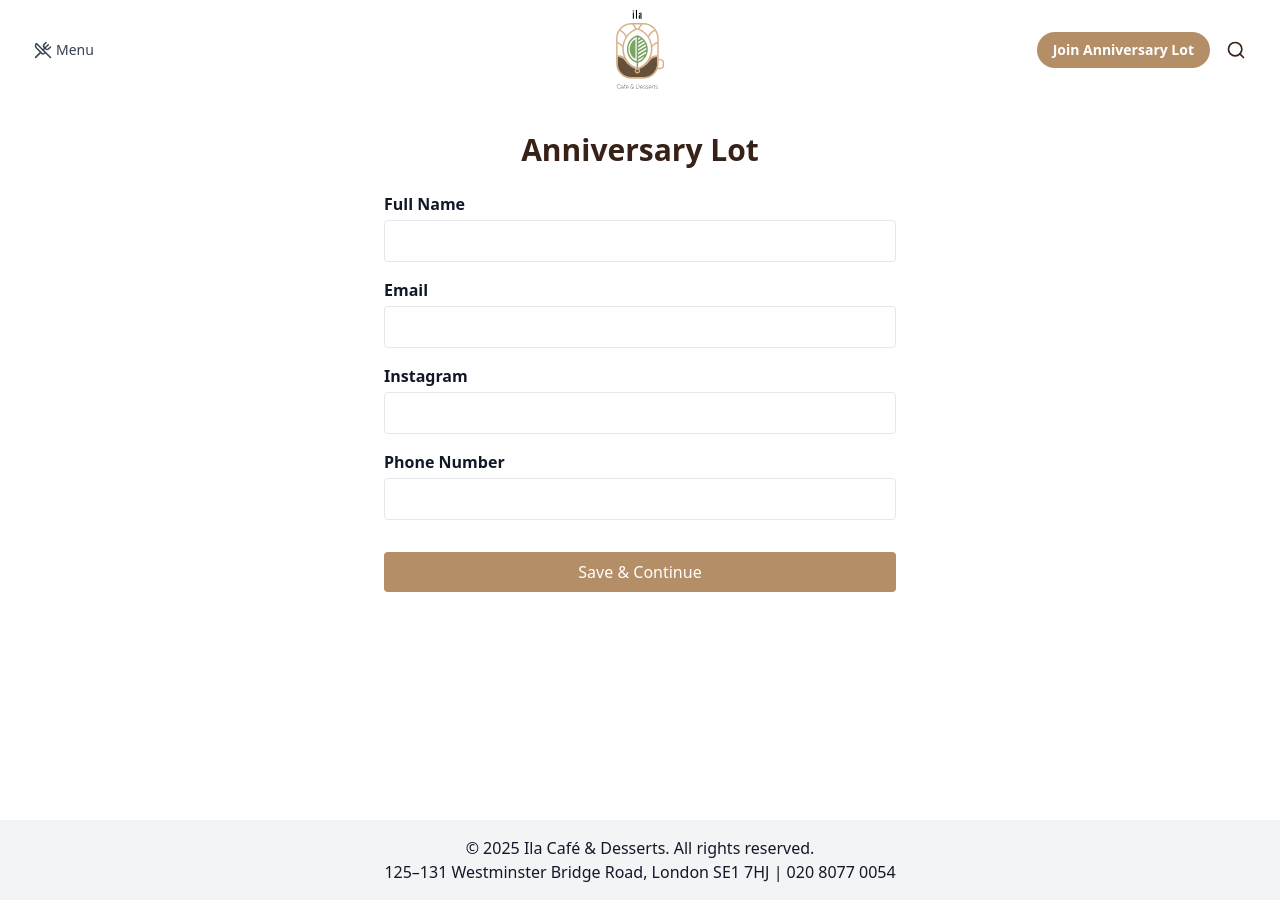
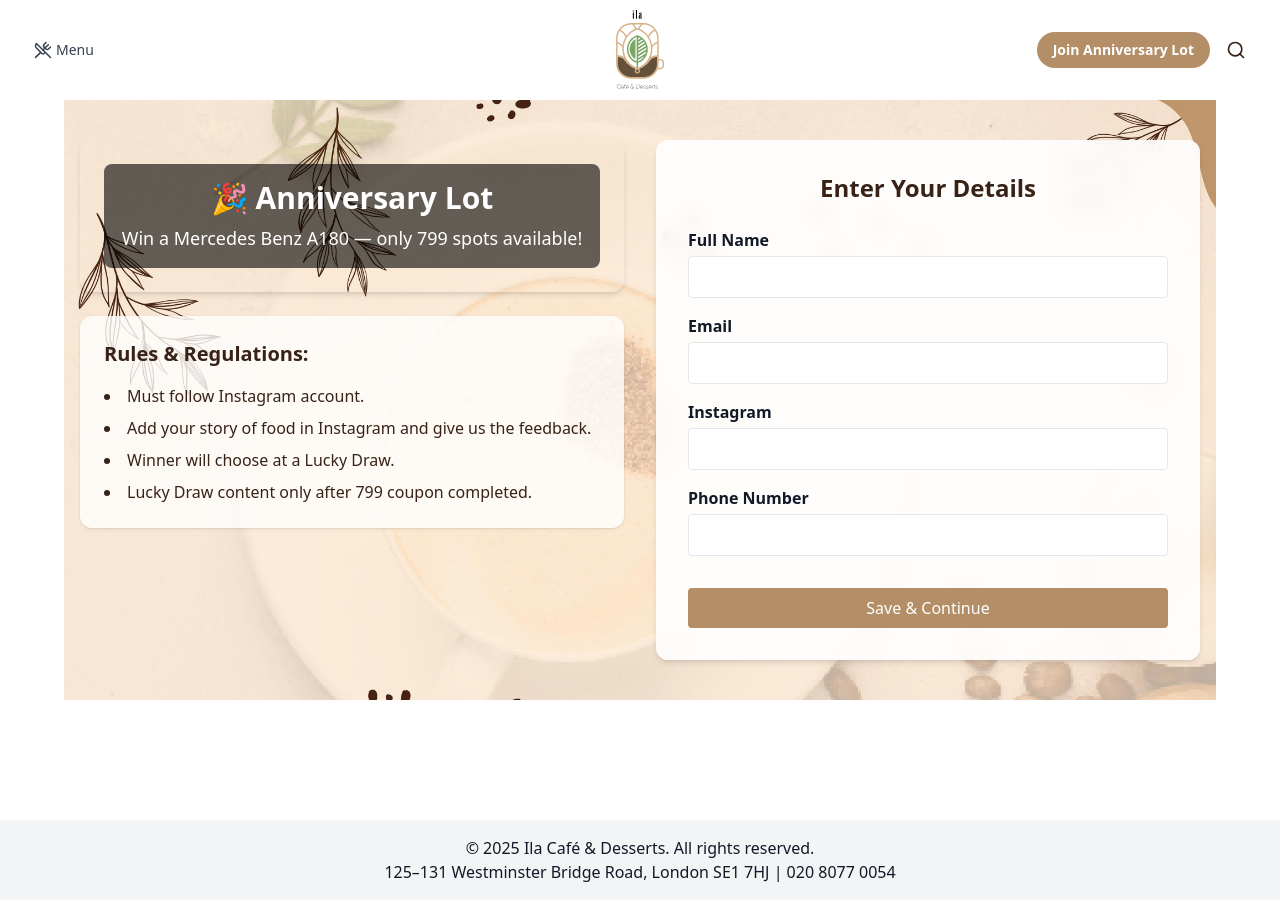
Before and after one commit to shahnavk/ila-cafe-website, a React (Create React App) app: page /anniversaryLot in a window 1280 px wide. Built offline with nearby package versions, Linux system fonts and the light colour scheme.

Commit message:
Add Anniversary Lot form with Stripe and SheetDB integration

```diff
--- a/src/pages/AnniversaryLot.js
+++ b/src/pages/AnniversaryLot.js
@@ -16,7 +16,7 @@
     };
 
     try {
-      await fetch('https://sheetdb.io/api/v1/ya1lgmr4wqlz6', { // replace with your real URL
+      await fetch('https://sheetdb.io/api/v1/ya1lgmr4wqlz6', {
         method: 'POST',
         headers: { 'Content-Type': 'application/json' },
         body: JSON.stringify(data),
@@ -40,8 +40,35 @@
   }
 
   return (
-    <div className="p-8 max-w-xl mx-auto text-center">
-      <h1 className="text-3xl font-bold text-textbrown mb-6">Anniversary Lot</h1>
+    <section className="bg-cafe-bg bg-cover bg-center px-4 py-10 max-w-6xl mx-auto grid grid-cols-1 md:grid-cols-2 gap-8 items-start">
+
+      {/* Left: Banner + Info */}
+      <div className="space-y-6">
+        {/* Top Banner */}
+        <div className=" text-white rounded-xl p-6 shadow-md">
+          <div className="bg-black bg-opacity-60 p-4 rounded-lg text-center">
+            <h1 className="text-3xl font-extrabold mb-2">🎉 Anniversary Lot</h1>
+            <p className="text-lg">Win a Mercedes Benz A180 — only 799 spots available!</p>
+          </div>
+        </div>
+
+        {/* Info Section */}
+        <div className="bg-white bg-opacity-80 p-6 rounded-xl shadow">
+          <h3 className="text-xl font-bold text-textbrown mb-4">Rules & Regulations:</h3>
+          <ul className="list-disc list-inside text-sm sm:text-base text-textbrown space-y-2">
+            <li>Must follow Instagram account.</li>
+            <li>Add your story of food in Instagram and give us the feedback.</li>
+            <li>Winner will choose at a Lucky Draw.</li>
+            <li>Lucky Draw content only after 799 coupon completed.</li>
+          </ul>
+        </div>
+      </div>
+
+      {/* Right: Form */}
+      <div className="bg-white bg-opacity-90 backdrop-blur p-6 sm:p-8 rounded-xl shadow-md">
+        {!submitted ? (
+          <>
+            <h2 className="text-2xl font-bold text-textbrown mb-6 text-center">Enter Your Details</h2>
             <form onSubmit={handleSubmit} className="grid gap-4 text-left">
               <div>
                 <label className="block mb-1 font-semibold">Full Name</label>
@@ -61,13 +88,22 @@
               </div>
               <button
                 type="submit"
-          className="mt-4 bg-cafebrown text-white px-6 py-2 rounded hover:bg-opacity-90"
+                className="mt-4 bg-cafebrown text-white px-6 py-2 rounded hover:bg-opacity-90 transition"
               >
                 Save & Continue
               </button>
             </form>
+          </>
+        ) : (
+          <div className="text-center p-6">
+            <h1 className="text-2xl font-bold text-green-600">Thank you!</h1>
+            <p className="mt-4 text-textbrown">Your details were saved successfully.</p>
           </div>
+        )}
+      </div>
+    </section>
   );
+
 };
 
 export default AnniversaryLot;
--- a/src/pages/Home.js
+++ b/src/pages/Home.js
@@ -23,7 +23,7 @@
             <strong>Mercedes Benz A180</strong>
           </p>
           <a
-            href="/anniversary-lot"
+            href="/anniversaryLot"
             className="inline-block mt-2 bg-gradient-to-r from-cafegreen via-textbrown to-cafegreen bg-[length:150%_200%] text-white px-6 py-2 rounded-full hover:bg-opacity-90 transition font-semibold animate-gradient-x"
           >
             Enter the Lot Now →
--- a/tailwind.config.js
+++ b/tailwind.config.js
@@ -18,6 +18,7 @@
       },
       backgroundImage: {
         'cafe-texture': "url('assets/home-banner.png')",
+        'cafe-bg': "url('assets/bg.jpeg')",
       },
       colors: {
         cafebeige: "#fde7cc",
```
Lines whose indentation alone changed are shown as unchanged.
